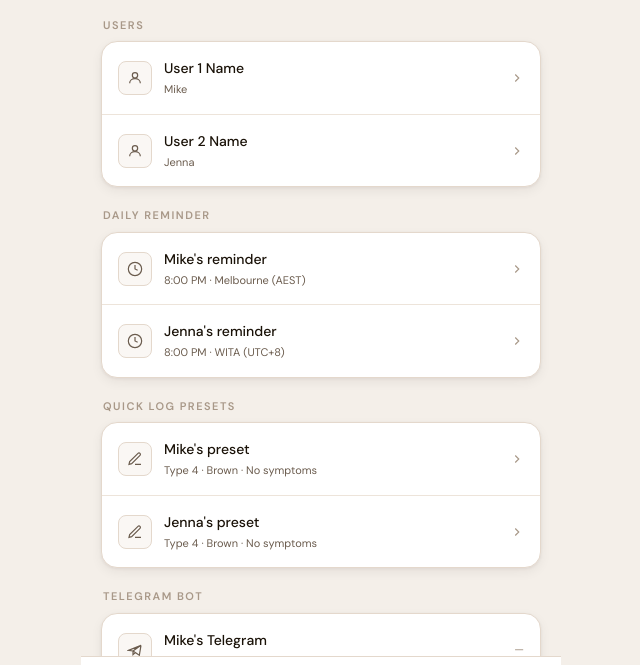
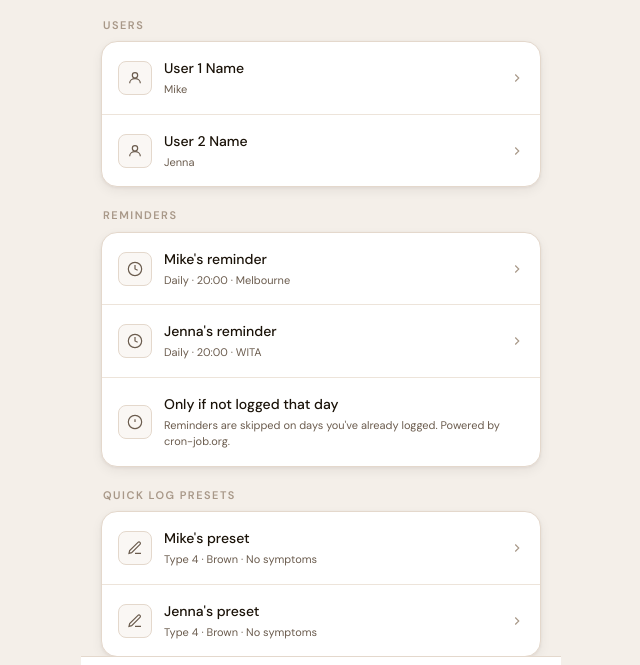
Before and after one commit to botbymiki/mjpt, a website: page settings.html in a window 1280 px wide. Shown: the part 80-745 px from the top of the page, without its empty margins (319-959 px from the left). Drawn offline with Linux system fonts and the light colour scheme; no server answers.

Commit message:
Update settings.html

```diff
--- a/settings.html
+++ b/settings.html
@@ -5,11 +5,11 @@
   <meta name="viewport" content="width=device-width, initial-scale=1.0, viewport-fit=cover">
   <meta name="apple-mobile-web-app-capable" content="yes">
   <title>mjpt — Settings</title>
-  <link rel="icon" href="/public/assets/favicon.ico">
-  <link rel="stylesheet" href="/public/css/tokens.css">
-  <link rel="stylesheet" href="/public/css/base.css">
-  <link rel="stylesheet" href="/public/css/components.css">
-  <link rel="stylesheet" href="/public/css/pages.css">
+  <link rel="icon" href="/assets/favicon.ico">
+  <link rel="stylesheet" href="/css/tokens.css">
+  <link rel="stylesheet" href="/css/base.css">
+  <link rel="stylesheet" href="/css/components.css">
+  <link rel="stylesheet" href="/css/pages.css">
 </head>
 <body>
 
@@ -49,7 +49,7 @@
 
   <!-- REMINDERS -->
   <div class="settings-group">
-    <div class="settings-group-label">Daily Reminder</div>
+    <div class="settings-group-label">Reminders</div>
     <div class="settings-list">
       <div class="settings-row" id="editMikeReminder">
         <div class="sr-icon">
@@ -57,7 +57,7 @@
         </div>
         <div class="sr-body">
           <div class="sr-title">Mike's reminder</div>
-          <div class="sr-desc" id="mikeReminderDisplay">8:00 PM · Melbourne (AEST)</div>
+          <div class="sr-desc" id="mikeReminderDisplay">Daily · 20:00 · Melbourne</div>
         </div>
         <div class="sr-chevron"><svg viewBox="0 0 24 24"><path d="M9 18l6-6-6-6"/></svg></div>
       </div>
@@ -67,9 +67,18 @@
         </div>
         <div class="sr-body">
           <div class="sr-title">Jenna's reminder</div>
-          <div class="sr-desc" id="jennaReminderDisplay">8:00 PM · WITA (UTC+8)</div>
+          <div class="sr-desc" id="jennaReminderDisplay">Daily · 20:00 · WITA</div>
         </div>
         <div class="sr-chevron"><svg viewBox="0 0 24 24"><path d="M9 18l6-6-6-6"/></svg></div>
+      </div>
+      <div class="settings-row" style="cursor:default">
+        <div class="sr-icon">
+          <svg viewBox="0 0 24 24"><circle cx="12" cy="12" r="10"/><line x1="12" y1="8" x2="12" y2="12"/><line x1="12" y1="16" x2="12.01" y2="16"/></svg>
+        </div>
+        <div class="sr-body">
+          <div class="sr-title">Only if not logged that day</div>
+          <div class="sr-desc">Reminders are skipped on days you've already logged. Powered by cron-job.org.</div>
+        </div>
       </div>
     </div>
   </div>
@@ -209,6 +218,6 @@
 
 <div class="toast" id="toast"></div>
 
-<script type="module" src="/public/js/settings.js"></script>
+<script type="module" src="/js/settings.js"></script>
 </body>
 </html>
```
